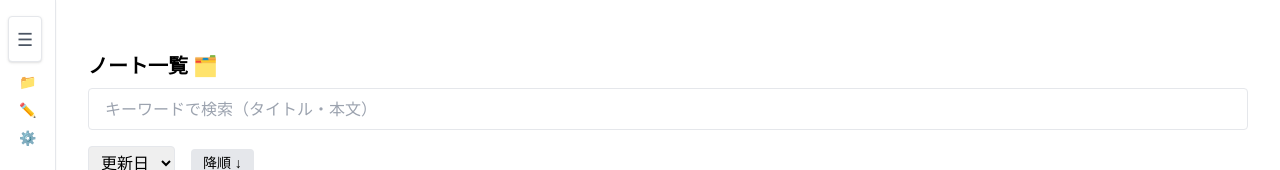
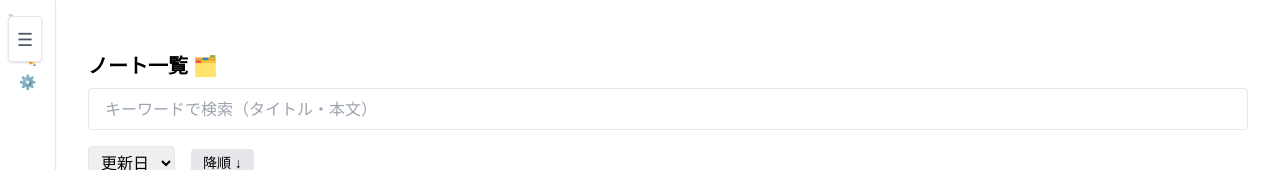
Before and after one commit to KeithCCC/linkmemo, a React (Vite) app: page / in a window 1280 px wide. Shown: the top 170 px of the page. Built offline with nearby package versions, Linux system fonts and the light colour scheme.

Commit message:
Smaller nav bar

```diff
--- a/src/components/Navigation.jsx
+++ b/src/components/Navigation.jsx
@@ -22,13 +22,13 @@ export default function Navigation({ collapsed, setCollapsed }) {
 
       <nav
         className={`
-          h-screen bg-white border-r shadow-sm px-2 py-6 overflow-hidden
-          text-gray-700 text-sm font-medium transition-all duration-300
-          ${collapsed ? "hidden sm:block w-14" : "w-64"}
-        `}
+    h-screen bg-white border-r shadow-sm px-2 py-2 overflow-hidden
+    text-gray-700 text-sm font-medium transition-all duration-300
+    ${collapsed ? "hidden sm:block w-14" : "w-40"}
+  `}
       >
         {/* ヘッダー */}
-        <div className={`flex items-center justify-between mb-6 sm:mb-8`}>
+        <div className={`flex items-center justify-between mb-0`}>
           {!collapsed && (
             <span className="text-xl font-bold text-blue-600 pl-2">
               📝 ASUKA
@@ -45,31 +45,25 @@ export default function Navigation({ collapsed, setCollapsed }) {
         {/* メニューリンク */}
         <Link
           to="/"
-          className={`mb-2 flex items-center ${
-            collapsed ? "justify-center" : "gap-2 pl-2"
-          } hover:text-blue-600 ${
-            isActive("/") ? "text-blue-600 font-bold" : ""
-          }`}
+          className={`mb-1 flex items-center ${collapsed ? "justify-center" : "gap-1 pl-1"
+            } hover:text-blue-600 ${isActive("/") ? "text-blue-600 font-bold" : ""
+            }`}
         >
           📁 {!collapsed && <span>一覧</span>}
         </Link>
         <Link
           to="/edit/new"
-          className={`mb-2 flex items-center ${
-            collapsed ? "justify-center" : "gap-2 pl-2"
-          } hover:text-blue-600 ${
-            isActive("/edit/new") ? "text-blue-600 font-bold" : ""
-          }`}
+          className={`mb-1 flex items-center ${collapsed ? "justify-center" : "gap-1 pl-1"
+            } hover:text-blue-600 ${isActive("/edit/new") ? "text-blue-600 font-bold" : ""
+            }`}
         >
           ✏️ {!collapsed && <span>新規作成</span>}
         </Link>
         <Link
           to="/settings"
-          className={`flex items-center ${
-            collapsed ? "justify-center" : "gap-2 pl-2"
-          } hover:text-blue-600 ${
-            isActive("/settings") ? "text-blue-600 font-bold" : ""
-          }`}
+          className={`flex items-center ${collapsed ? "justify-center" : "gap-1 pl-1"
+            } hover:text-blue-600 ${isActive("/settings") ? "text-blue-600 font-bold" : ""
+            }`}
         >
           ⚙️ {!collapsed && <span>設定</span>}
         </Link>
```
